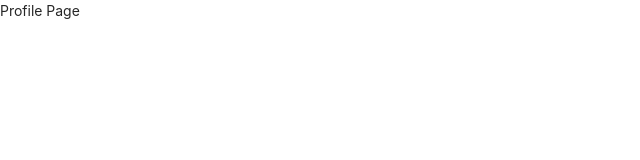
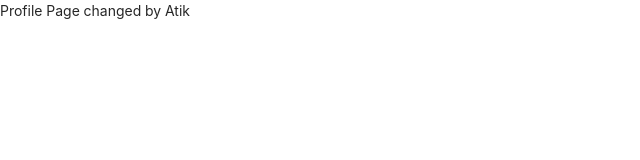
Before and after one commit to shakilahmedatik/hello-boss, a React (Create React App) app in the folder client/: page /profile in a window 1280 px wide. Shown: the top 160 px of the page, without its empty margins (0-640 px from the left). Built offline with nearby package versions, Linux system fonts and the light colour scheme.

Commit message:
profile page changed

```diff
--- a/client/src/pages/Profile/Profile.jsx
+++ b/client/src/pages/Profile/Profile.jsx
@@ -3,7 +3,7 @@ import React from "react";
 const Profile = () => {
   return (
     <div>
-      <h1>Profile Page</h1>
+      <h1>Profile Page changed by Atik</h1>
     </div>
   );
 };
```
